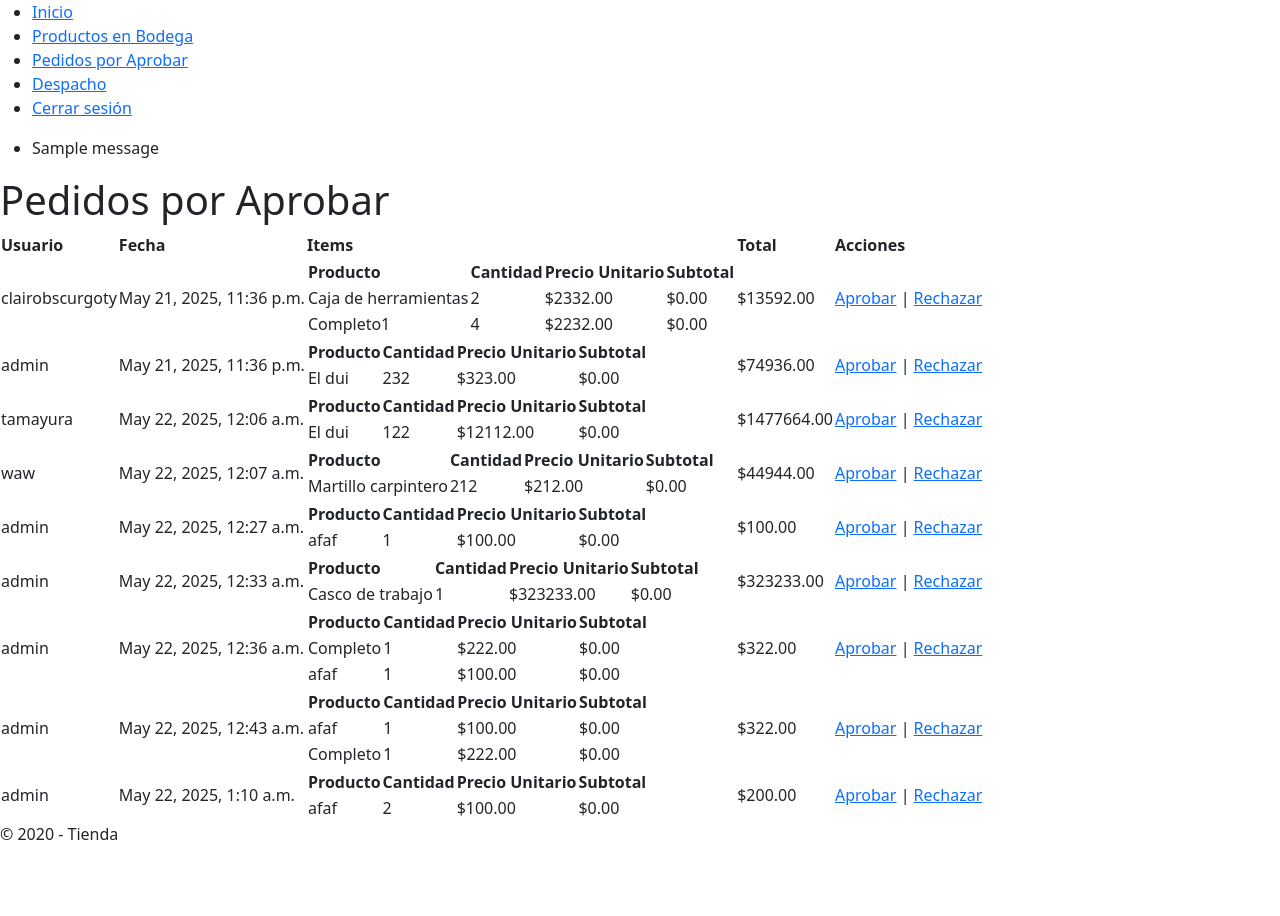
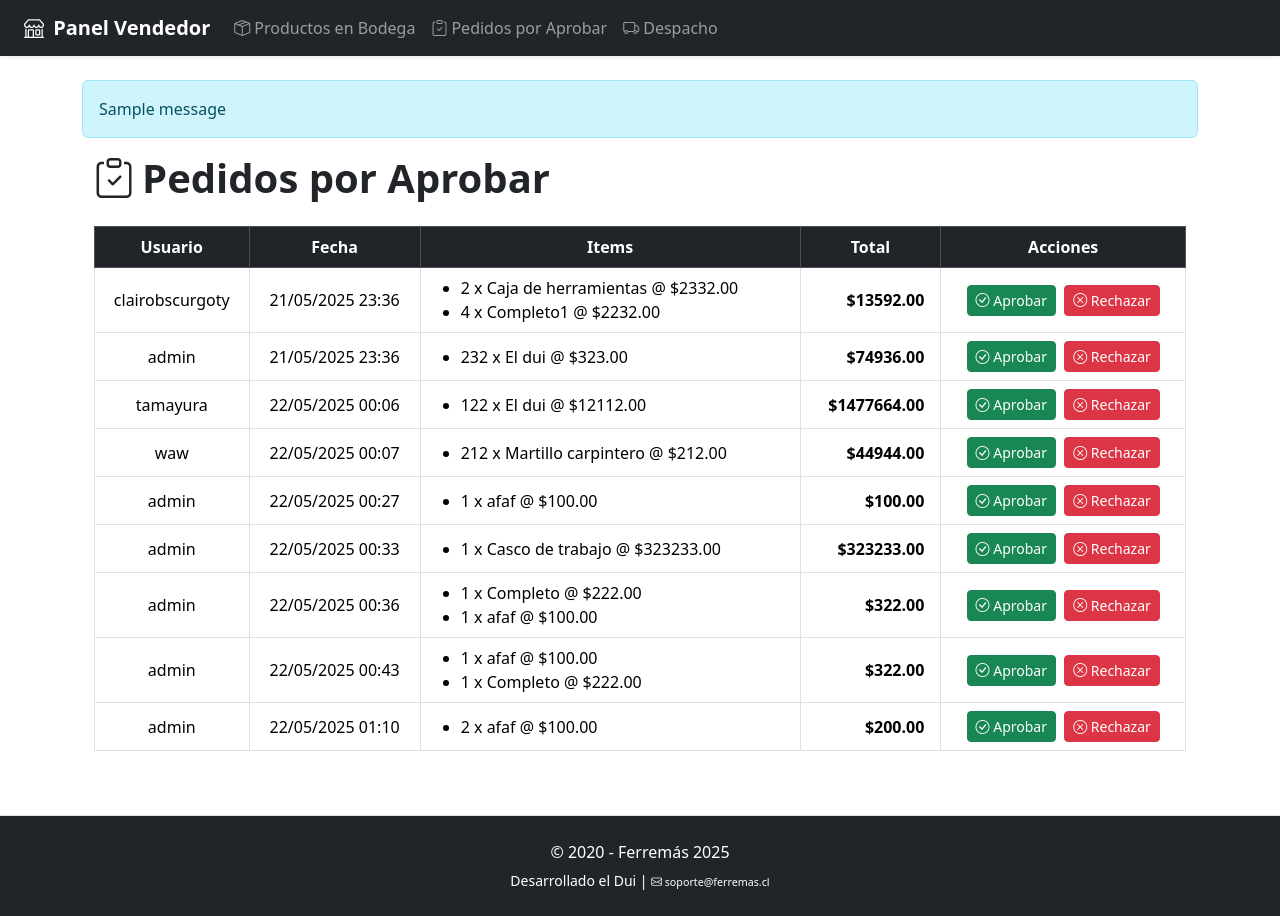
Before and after one commit to Liuflee/ferremas, a Django app: template vendedorapp/templates/vendedorapp/pedidos_por_aprobar.html in a window 1280 px wide. Before the commit the page ends 840 px from the top, so only its background shows below. Run offline with Django 5.2, Linux system fonts and the light colour scheme; data comes from the database, SQL or seed files in the repository; both versions use the stored data as it was after the commit; tables that the repository leaves empty hold one stand-in row (values such as "Sample post"); the template is opened without the code that fills it: values that come from a table or form of the project are taken from there, most other values are stand-ins (such as "Sample title", 1, 10 or a date in 2020); one stand-in notice (Sample message) is shown.

Commit message:
vista-vendedor

```diff
--- a/adminpanel/templates/base_admin.html
+++ b/adminpanel/templates/base_admin.html
@@ -5,7 +5,6 @@
     <title>Panel Admin | Ferremás</title>
     <meta name="viewport" content="width=device-width, initial-scale=1">
 
-    <!-- Bootstrap CDN (puedes usar tu propio CSS si prefieres) -->
     <link href="https://cdn.jsdelivr.net/npm/bootstrap@5.3.3/dist/css/bootstrap.min.css" rel="stylesheet">
     <style>
         body {
--- /dev/null
+++ b/static/css/style_vendedor.css
@@ -0,0 +1,8 @@
+.text-end {
+    text-align: right !important;
+}
+
+.table td.text-end,
+.table th.text-end {
+    padding-right: 1rem;
+}
--- a/tienda/models.py
+++ b/tienda/models.py
@@ -29,14 +29,14 @@ class Producto(models.Model):
     def precio_actual(self):
         oferta = self.oferta_vigente
         if oferta:
-            return oferta.precio_oferta
+            return round((oferta.precio_oferta), 0)
         precio = self.precios.first()
         return precio.valor if precio else None
 
     @property
     def precio_original(self):
         precio = self.precios.first()
-        return precio.valor if precio else None
+        return round((precio.valor),0) if precio else None
 
 class Oferta(models.Model):
     producto = models.ForeignKey(Producto, on_delete=models.CASCADE, related_name='ofertas')
--- a/tienda/templates/base.html
+++ b/tienda/templates/base.html
@@ -34,7 +34,7 @@
             </li>
             <li class="nav-item dropdown">
                 <a class="nav-link nav-link-custom dropdown-toggle d-flex align-items-center" href="#" id="dropdownCarrito" role="button" data-bs-toggle="dropdown" aria-expanded="false">
-                  <i class="bi bi-cart-fill me-1"></i>Carrito
+                    <i class="bi bi-cart-fill me-1"></i>Carrito
                 </a>
             <ul class="dropdown-menu dropdown-menu-end p-3" aria-labelledby="dropdownCarrito" style="min-width: 300px;">
             {% if carrito_items %}
@@ -75,7 +75,7 @@
             {% endif %}
             </ul>
 
-              </li>
+                </li>
             <li class="nav-item">
             {% if user.is_authenticated %}
                 <a class="nav-link nav-link-custom" href="/logout/"><i class="bi bi-person-fill me-1"></i>Cerrar sesión</a>
--- a/tienda/templates/tienda/carrito.html
+++ b/tienda/templates/tienda/carrito.html
@@ -108,9 +108,9 @@
                     </table>
                 </div>
 
-                <div class="alert alert-light mt-3 text-end fw-semibold fs-5">
-                    <i class="bi bi-receipt me-1 text-muted"></i> Total a pagar:
-                    <span class="text-success">${{ carrito_total }}</span>
+                <div class="alert alert-light mt-3 d-flex justify-content-between">
+                    <span><i class="bi bi-receipt me-1 text-muted"></i> Total a pagar:</span>
+                    <span class="fw-bold text-success">${{ carrito_total }}</span>
                 </div>
                 {% else %}
                 <div class="alert alert-info">Tu carrito está vacío.</div>
--- a/vendedorapp/templates/base_vendedor.html
+++ b/vendedorapp/templates/base_vendedor.html
@@ -1,41 +1,80 @@
-<!-- templates/tienda/base.html -->
 {% load static %}
 <!DOCTYPE html>
 <html lang="es">
 <head>
     <meta charset="UTF-8">
     <title>{% block title %}Panel de Administración{% endblock %}</title>
-    <!-- <link rel="stylesheet" href="{% static 'css/styles.css' %}"> -->
     <link rel="stylesheet" href="https://cdn.jsdelivr.net/npm/bootstrap@5.3.2/dist/css/bootstrap.min.css">
+    <link rel="stylesheet" href="https://cdn.jsdelivr.net/npm/bootstrap-icons@1.10.5/font/bootstrap-icons.css">
+    <link rel="stylesheet" href="{% static 'css/style_vendedor.css' %}">
 </head>
 <body>
-    <header>
-        <nav>
-            <ul>
-                <li><a href="{% url 'home' %}">Inicio</a></li>
-                <li><a href="{% url 'productos_bodega' %}">Productos en Bodega</a></li>
-                <li><a href="{% url 'pedidos_por_aprobar' %}">Pedidos por Aprobar</a></li>
-                <li><a href="{% url 'despacho' %}">Despacho</a></li>
-                <li><a href="{% url 'logout' %}">Cerrar sesión</a></li>
+
+
+<nav class="navbar navbar-expand-lg navbar-dark bg-dark px-4 mb-4 shadow-sm">
+    <a class="navbar-brand fw-bold" href="{% url 'home' %}">
+        <i class="bi bi-shop me-1"></i> Panel Vendedor
+    </a>
+
+    <div class="collapse navbar-collapse">
+        <ul class="navbar-nav me-auto">
+            <li class="nav-item">
+                <a class="nav-link {% if request.resolver_match.url_name == 'productos_bodega' %}active fw-bold text-warning{% endif %}"
+                    href="{% url 'productos_bodega' %}">
+                    <i class="bi bi-box-seam me-1"></i>Productos en Bodega
+                </a>
+            </li>
+            <li class="nav-item">
+                <a class="nav-link {% if request.resolver_match.url_name == 'pedidos_por_aprobar' %}active fw-bold text-warning{% endif %}"
+                    href="{% url 'pedidos_por_aprobar' %}">
+                    <i class="bi bi-clipboard-check me-1"></i>Pedidos por Aprobar
+                </a>
+            </li>
+            <li class="nav-item">
+                <a class="nav-link {% if request.resolver_match.url_name == 'despacho' %}active fw-bold text-warning{% endif %}"
+                    href="{% url 'despacho' %}">
+                    <i class="bi bi-truck me-1"></i>Despacho
+                </a>
+            </li>
         </ul>
+
+        <ul class="navbar-nav">
+            {% if request.user.is_authenticated %}
+                <li class="nav-item me-2">
+                    <span class="navbar-text text-white-50">
+                        <i class="bi bi-person-circle me-1"></i>Bienvenido, <strong>{{ request.user.username }}</strong>
+                    </span>
+                </li>
+                <li class="nav-item">
+                    <a href="{% url 'logout' %}" class="btn btn-sm btn-outline-danger">
+                        <i class="bi bi-box-arrow-right me-1"></i>Cerrar sesión
+                    </a>
+                </li>
+            {% endif %}
+        </ul>
+    </div>
 </nav>
-    </header>
 
-    <main>
+<main class="container mb-5">
     {% if messages %}
-            <ul class="messages">
+        <div class="alert alert-info">
             {% for message in messages %}
-                    <li class="{{ message.tags }}">{{ message }}</li>
+                <p class="mb-0">{{ message }}</p>
             {% endfor %}
-            </ul>
+        </div>
     {% endif %}
-        {% block content %}
-        <!-- Aquí se cargará el contenido de cada vista -->
-        {% endblock %}
+    {% block content %}{% endblock %}
 </main>
 
-    <footer>
-        <p>&copy; {{ year }} - Tienda</p>
+
+<footer class="bg-dark text-white text-center py-4 mt-5 border-top shadow-sm">
+    <div class="container">
+        <p class="mb-1">&copy; {{ year }} - Ferremás 2025</p>
+        <small>Desarrollado el Dui | <small><small><i class="bi bi-envelope"></i> soporte@ferremas.cl</small>
+
+</small>
+    </div>
 </footer>
+
 </body>
 </html>
--- a/vendedorapp/templates/vendedorapp/pedidos_por_aprobar.html
+++ b/vendedorapp/templates/vendedorapp/pedidos_por_aprobar.html
@@ -1,12 +1,13 @@
 {% extends 'base_vendedor.html' %}
-
 {% block title %}Pedidos por Aprobar{% endblock %}
 
 {% block content %}
-<h1>Pedidos por Aprobar</h1>
+<div class="container">
+    <h1 class="mb-4 fw-bold"><i class="bi bi-clipboard-check me-2"></i>Pedidos por Aprobar</h1>
 
-<table>
-    <thead>
+    <div class="table-responsive">
+        <table class="table table-bordered align-middle">
+            <thead class="table-dark text-center">
                 <tr>
                     <th>Usuario</th>
                     <th>Fecha</th>
@@ -18,41 +19,30 @@
             <tbody>
                 {% for pedido in pedidos %}
                 <tr>
-            <td>{{ pedido.usuario.username }}</td>
-            <td>{{ pedido.fecha_creacion }}</td>
+                    <td class="text-center">{{ pedido.usuario.username }}</td>
+                    <td class="text-center">{{ pedido.fecha_creacion|date:"d/m/Y H:i" }}</td>
                     <td>
-                <table>
-                    <thead>
-                        <tr>
-                            <th>Producto</th>
-                            <th>Cantidad</th>
-                            <th>Precio Unitario</th>
-                            <th>Subtotal</th>
+                        <ul class="mb-0">
+                            {% for item in pedido.items.all %}
+                                <li>{{ item.cantidad }} x {{ item.producto.nombre }} @ ${{ item.precio_unitario }}</li>
+                            {% endfor %}
+                        </ul>
+                    </td>
+                    <td class="text-end fw-bold text-center">${{ pedido.total|floatformat:2 }}</td>
+                    <td class="text-center">
+                        <a href="{% url 'aprobar_pedido' pedido.id %}" class="btn btn-success btn-sm me-1">
+                            <i class="bi bi-check-circle"></i> Aprobar
+                        </a>
+                        <a href="{% url 'rechazar_pedido' pedido.id %}" class="btn btn-danger btn-sm">
+                            <i class="bi bi-x-circle"></i> Rechazar
+                        </a>
+                    </td>
                 </tr>
-                    </thead>
-                    <tbody>
-                        {% for item in pedido.items.all %}
-                        <tr>
-                            <td>{{ item.producto.nombre }}</td>
-                            <td>{{ item.cantidad }}</td>
-                            <td>${{ item.precio_unitario }}</td>
-                            <td>${{ item.precio_unitario|floatformat:2|add:"0"|floatformat:2|stringformat:"f"|add:"0"|floatformat:2|stringformat:"f"|add:"0"|floatformat:2 }}</td>
-                        </tr>
+                {% empty %}
+                <tr><td colspan="5" class="text-muted text-center">No hay pedidos pendientes.</td></tr>
                 {% endfor %}
             </tbody>
         </table>
-            </td>
-            <td>
-                ${{ pedido.total|floatformat:2 }} <!-- Mejor opción: calcular total en el modelo -->
-            </td>
-            <td>
-                <a href="{% url 'aprobar_pedido' pedido.id %}">Aprobar</a> |
-                <a href="{% url 'rechazar_pedido' pedido.id %}">Rechazar</a>
-            </td>
-        </tr>
-        {% empty %}
-        <tr><td colspan="5">No hay pedidos pendientes.</td></tr>
-        {% endfor %}
-    </tbody>
-</table>
+    </div>
+</div>
 {% endblock %}
```
Also changed, not shown: vendedorapp/templates/vendedorapp/despacho.html (+14 -11 lines), vendedorapp/templates/vendedorapp/productos_bodega.html (+15 -6 lines), db.sqlite3. Lines whose indentation alone changed are shown as unchanged.
